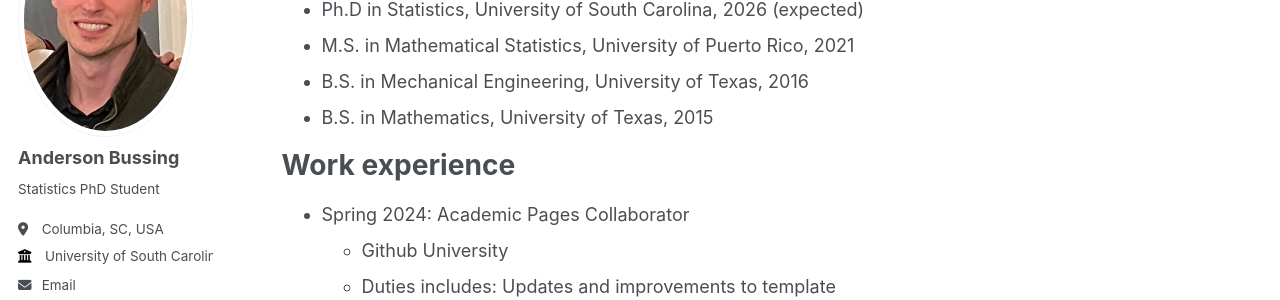
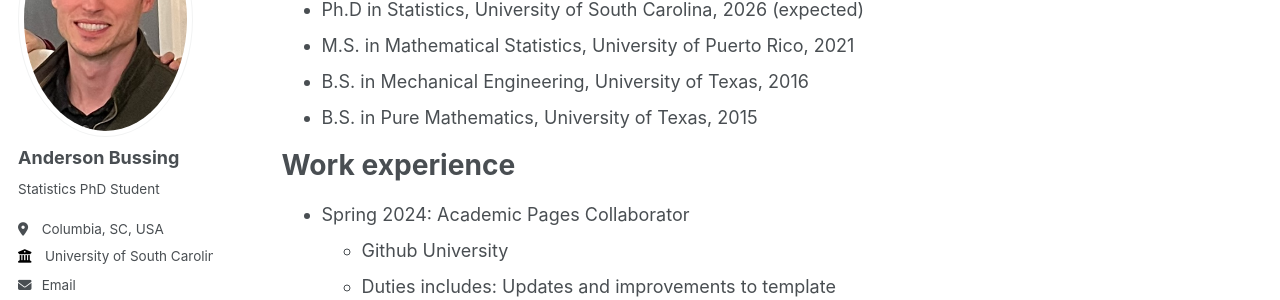
Before and after one commit to abussing/abussing.github.io, a Jekyll site: the page built from _pages/cv.md, in a window 1280 px wide and 900 px high. Shown: the part 204-504 px from the top of the window. Built offline with Jekyll 4.4.1, drawn with Linux system fonts in a browser that asks for light colours.

Commit message:
Update cv.md

```diff
--- a/_pages/cv.md
+++ b/_pages/cv.md
@@ -14,7 +14,7 @@ Education
 * Ph.D in Statistics, University of South Carolina, 2026 (expected)
 * M.S. in Mathematical Statistics, University of Puerto Rico, 2021
 * B.S. in Mechanical Engineering, University of Texas, 2016
-* B.S. in Mathematics, University of Texas, 2015
+* B.S. in Pure Mathematics, University of Texas, 2015
 
 Work experience
 ======
```
